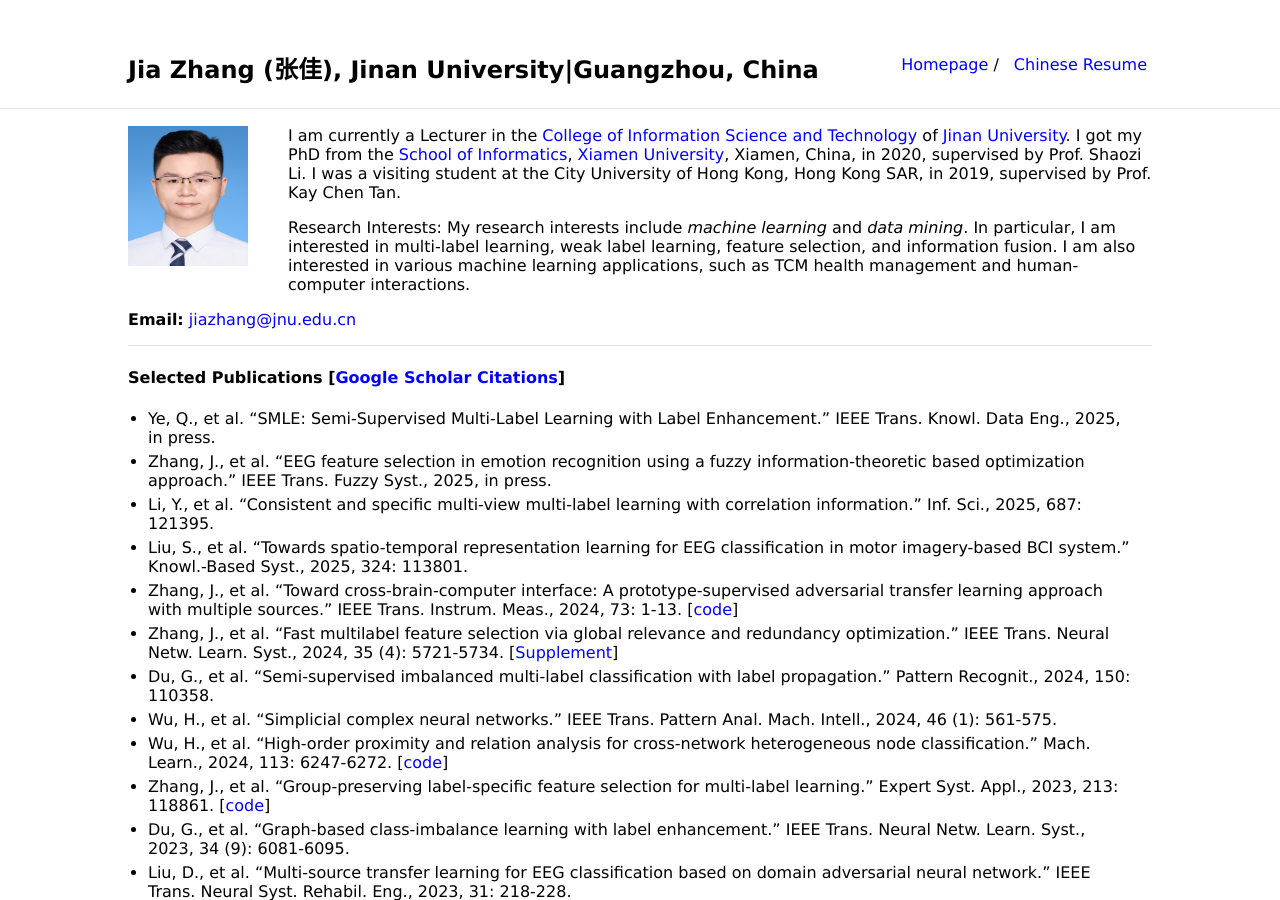
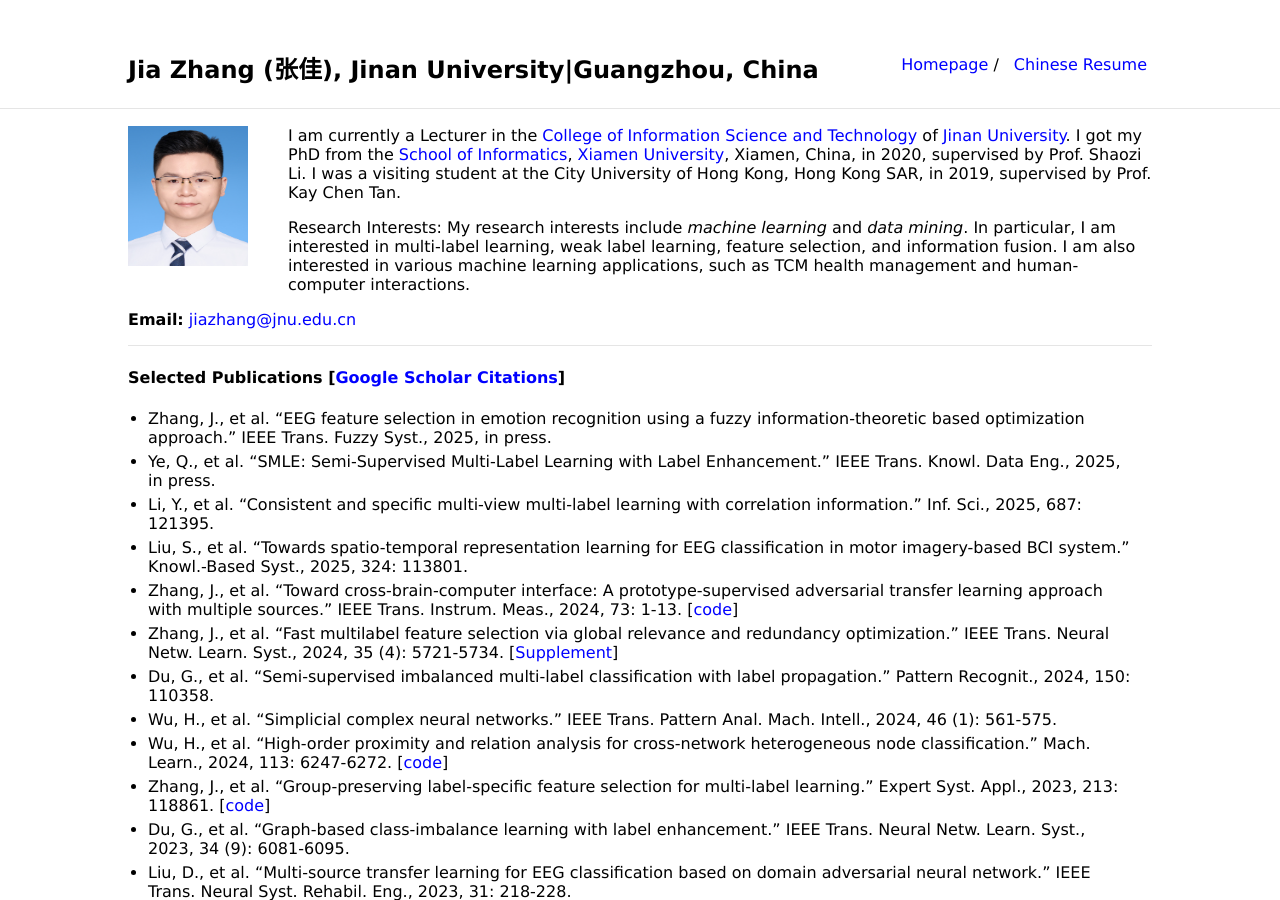
Before and after one commit to jiazhang-ml/jiazhang-ml.github.io, a Jekyll site: the page built from index.md, in a window 1280 px wide and 900 px high. Built offline with Jekyll 4.4.1, drawn with Linux system fonts in a browser that asks for light colours.

```diff
--- a/index.md
+++ b/index.md
@@ -15,8 +15,8 @@ Research Interests: My research interests include *machine learning* and *data m
 
 #### Selected Publications [[Google Scholar Citations](https://scholar.google.com.hk/citations?user=yBaTk-gAAAAJ&hl=en)]
 
+* Zhang, J., et al. "EEG feature selection in emotion recognition using a fuzzy information-theoretic based optimization approach." IEEE Trans. Fuzzy Syst., 2025, in press.
 * Ye, Q., et al. "SMLE: Semi-Supervised Multi-Label Learning with Label Enhancement." IEEE Trans. Knowl. Data Eng., 2025, in press.
-* Zhang, J., et al. "EEG feature selection in emotion recognition using a fuzzy information-theoretic based optimization approach." IEEE Trans. Fuzzy Syst., 2025, in press.
 * Li, Y., et al. "Consistent and specific multi-view multi-label learning with correlation information." Inf. Sci., 2025, 687: 121395.
 * Liu, S., et al. "Towards spatio-temporal representation learning for EEG classification in motor imagery-based BCI system." Knowl.-Based Syst., 2025, 324: 113801.
 * Zhang, J., et al. "Toward cross-brain-computer interface: A prototype-supervised adversarial transfer learning approach with multiple sources." IEEE Trans. Instrum. Meas., 2024, 73: 1-13. [[code](PSAT-main.zip)]
```
